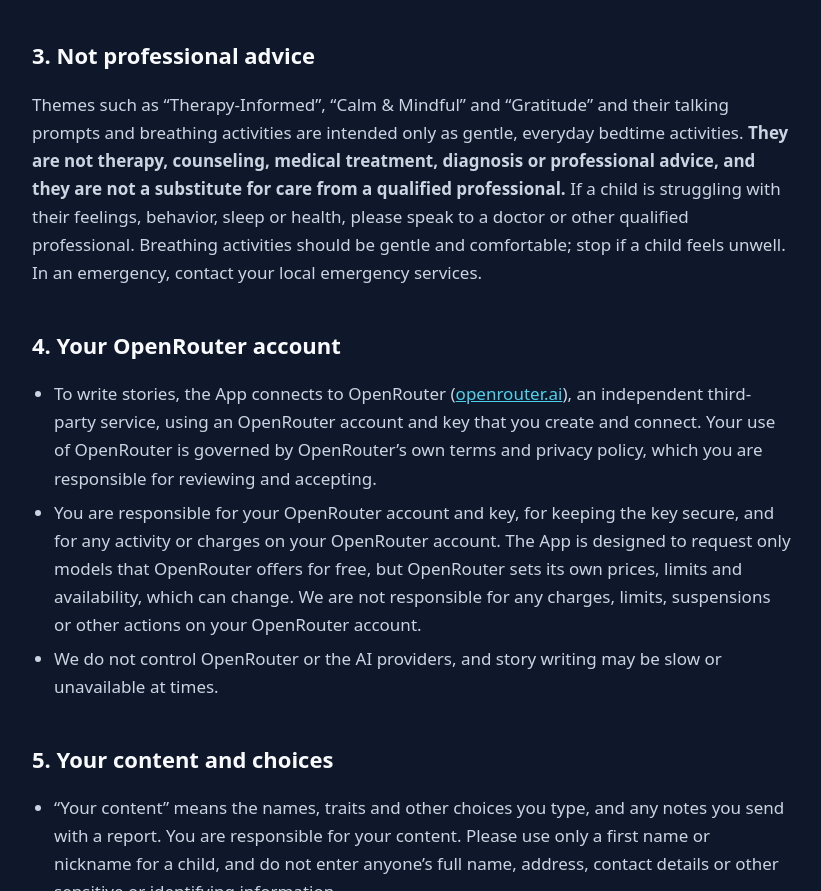
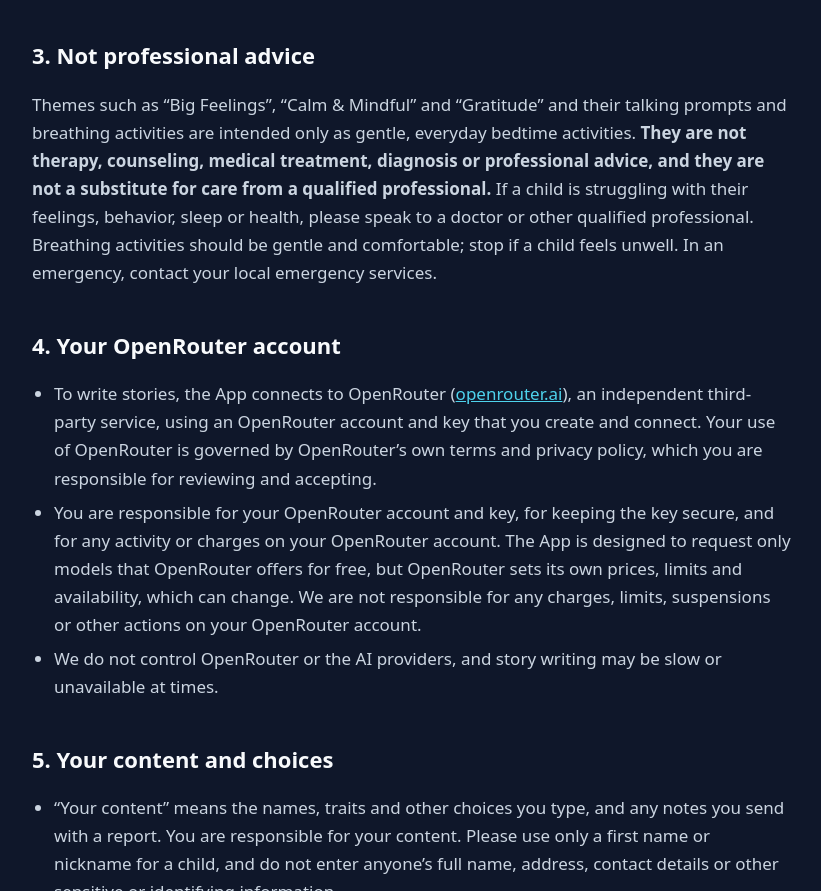
Before and after one commit to TinyTalezzz/TinyTaleZzZ, a plain HTML site: page terms/index.html in a window 1280 px wide. Shown: the part 1535-2426 px from the top of the page, without its empty margins (228-1049 px from the left). Drawn offline with Linux system fonts and the light colour scheme.

Commit message:
Add files via upload

```diff
--- a/terms/index.html
+++ b/terms/index.html
@@ -138,7 +138,7 @@
 
       <h2>3. Not professional advice</h2>
       <p>
-        Themes such as &ldquo;Therapy-Informed&rdquo;, &ldquo;Calm &amp; Mindful&rdquo; and &ldquo;Gratitude&rdquo; and
+        Themes such as &ldquo;Big Feelings&rdquo;, &ldquo;Calm &amp; Mindful&rdquo; and &ldquo;Gratitude&rdquo; and
         their talking prompts and breathing activities are intended only as gentle, everyday bedtime activities. <strong>They
         are not therapy, counseling, medical treatment, diagnosis or professional advice, and they are not a substitute for
         care from a qualified professional.</strong> If a child is struggling with their feelings, behavior, sleep or
```
